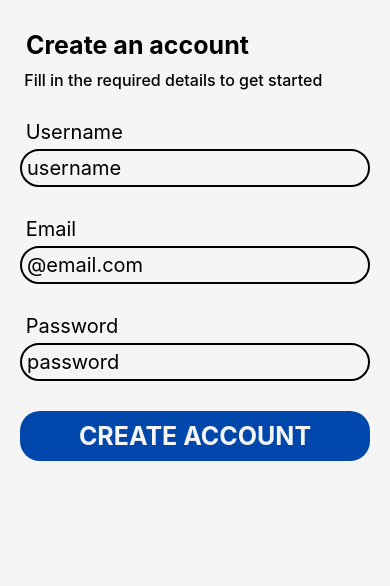
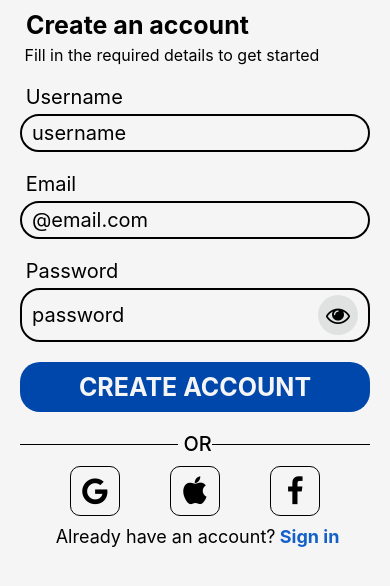
Before and after one commit to sharafadeenhammed/react-native-real-estate-app-HOMEVISION-, a React Native app: screen /WELCOME in a window 390 px wide. Shown: the top 586 px of the page. Built offline with nearby package versions, Linux system fonts and the light colour scheme.

Commit message:
completed register screen layout

```diff
--- a/package.json
+++ b/package.json
@@ -25,6 +25,7 @@
     "react-native-reanimated": "^3.5.4",
     "react-native-safe-area-context": "^4.7.2",
     "react-native-screens": "^3.25.0",
+    "react-native-vector-icons": "^10.0.1",
     "react-redux": "^8.1.3",
     "yup": "^1.3.2"
   },
--- a/src/components/AppText.jsx
+++ b/src/components/AppText.jsx
@@ -1,6 +1,14 @@
 import {StyleSheet, Text} from 'react-native';
 
-const AppText = ({children, text, style, color, fontSize, fontWeight}) => {
+const AppText = ({
+  onPress,
+  children,
+  text,
+  style,
+  color,
+  fontSize,
+  fontWeight,
+}) => {
   const styles = StyleSheet.create({
     text: {
       fontSize: fontSize || 14,
@@ -9,7 +17,11 @@ const AppText = ({children, text, style, color, fontSize, fontWeight}) => {
     },
   });
 
-  return (
+  return onPress ? (
+    <Text onPress={onPress} style={[styles.text, style]}>
+      {children} {text}
+    </Text>
+  ) : (
     <Text style={[styles.text, style]}>
       {children} {text}
     </Text>
--- a/src/components/AppTextInput.jsx
+++ b/src/components/AppTextInput.jsx
@@ -1,4 +1,5 @@
 import {StyleSheet, Text, View, TextInput} from 'react-native';
+import colors from '../config/colors';
 
 const AppTextInput = ({
   RightComponent,
@@ -8,6 +9,7 @@ const AppTextInput = ({
   iconName,
   iconColor,
   inputStyle,
+  cursorColor = colors.black,
   ...others
 }) => {
   return (
@@ -24,9 +26,11 @@ export default AppTextInput;
 const styles = StyleSheet.create({
   container: {
     flexDirection: 'row',
+    alignItems: 'center',
+    justifyContent: 'space-between',
     borderRadius: 20,
     borderWidth: 2,
-    paddingHorizontal: 5,
+    paddingHorizontal: 10,
     paddingVertical: 5,
   },
 });
--- /dev/null
+++ b/src/components/Icon.jsx
@@ -0,0 +1,41 @@
+import {StyleSheet, TouchableWithoutFeedback, View} from 'react-native';
+import colors from '../config/colors';
+// import FontAwesome from 'react-native-vector-icons/dist/FontAwesome';
+// import FontAwesome from 'react-native-vector-icons/FontAwesome';
+import FontAwesome from 'react-native-vector-icons/dist/FontAwesome';
+
+const Icon = ({
+  style,
+  backgroundColor = colors.neutral,
+  name = 'eye',
+  size = 30,
+  onPress,
+  color = colors.neutral,
+}) => {
+  const styles = StyleSheet.create({
+    container: {
+      alignItems: 'center',
+      justifyContent: 'center',
+      height: size,
+      width: size,
+      backgroundColor: backgroundColor,
+      borderRadius: size / 2 || 25,
+    },
+  });
+
+  return onPress ? (
+    <TouchableWithoutFeedback onPress={onPress}>
+      <View style={[styles.container, style]}>
+        <FontAwesome name={name} size={size * 0.6} color={color} />
+      </View>
+    </TouchableWithoutFeedback>
+  ) : (
+    <TouchableWithoutFeedback>
+      <View style={[styles.container, style]}>
+        <FontAwesome name={name} size={size * 0.6} color={color} />
+      </View>
+    </TouchableWithoutFeedback>
+  );
+};
+
+export default Icon;
--- a/src/components/ScrollScreen.jsx
+++ b/src/components/ScrollScreen.jsx
@@ -3,9 +3,18 @@ import {StyleSheet, StatusBar, SafeAreaView, ScrollView} from 'react-native';
 import statusBar from '../config/statusBar';
 import colors from '../config/colors';
 
-const ScroolScreen = ({children, style, statusBarColor, statusBarStyle}) => {
+const ScroolScreen = ({
+  children,
+  style,
+  statusBarColor,
+  statusBarStyle,
+  ...others
+}) => {
   return (
-    <ScrollView style={[styles.container, style]}>
+    <ScrollView
+      showsVerticalScrollIndicator={false}
+      style={[styles.container, style]}
+      {...others}>
       <StatusBar
         animated={true}
         backgroundColor={statusBarColor || colors.neutral}
--- a/src/screens/RegisterScreen.jsx
+++ b/src/screens/RegisterScreen.jsx
@@ -1,4 +1,5 @@
-import {StyleSheet, Text, View} from 'react-native';
+import {StyleSheet, TouchableWithoutFeedback, View} from 'react-native';
+import {useState} from 'react';
 
 import colors from '../config/colors';
 import Screen from '../components/Screen';
@@ -6,8 +7,10 @@ import ScroolScreen from '../components/ScrollScreen';
 import AppButton from '../components/AppButton';
 import AppText from '../components/AppText';
 import AppTextInput from '../components/AppTextInput';
+import Icon from '../components/Icon';
 
 const RegisterScreen = () => {
+  const [showPassword, setShowPassword] = useState(false);
   return (
     <ScroolScreen style={styles.container}>
       <AppText style={styles.header} text="Create an account" />
@@ -28,15 +31,37 @@ const RegisterScreen = () => {
         inputStyle={styles.input}
         style={styles.inputContainer}
         text="hello"
+        keyboardType="email-address"
         placeholder="@email.com"
       />
 
       <AppText style={styles.placeholder} text="Password" />
       <AppTextInput
-        inputStyle={styles.input}
+        inputStyle={{...styles.input, ...styles.passwordInput}}
         style={styles.inputContainer}
+        secureTextEntry={!showPassword}
         text="hello"
         placeholder="password"
+        cursorColor={colors.black}
+        LeftComponent={
+          showPassword ? (
+            <Icon
+              name="eye-slash"
+              color={colors.black}
+              size={40}
+              backgroundColor={colors.light}
+              onPress={() => setShowPassword(false)}
+            />
+          ) : (
+            <Icon
+              name="eye"
+              size={40}
+              backgroundColor={colors.light}
+              color={colors.black}
+              onPress={() => setShowPassword(true)}
+            />
+          )
+        }
       />
 
       <AppButton
@@ -44,6 +69,54 @@ const RegisterScreen = () => {
         textColor={colors.neutral}
         text="CREATE ACCOUNT"
       />
+      <View style={styles.divider}>
+        <View style={styles.dividerLine} />
+        <AppText
+          text="OR"
+          fontSize={20}
+          fontWeight="500"
+          color={colors.black}
+        />
+        <View style={styles.dividerLine} />
+      </View>
+
+      <View style={styles.altternativeSignupContainer}>
+        <Icon
+          style={styles.alternativeSignupItem}
+          size={50}
+          backgroundColor={colors.light}
+          name="google"
+          color={colors.black}
+        />
+        <Icon
+          style={styles.alternativeSignupItem}
+          size={50}
+          backgroundColor={colors.light}
+          name="apple"
+          color={colors.black}
+        />
+        <Icon
+          style={styles.alternativeSignupItem}
+          size={50}
+          backgroundColor={colors.light}
+          name="facebook"
+          color={colors.black}
+        />
+      </View>
+      <View style={styles.signinContainer}>
+        <AppText
+          fontSize={18}
+          color={colors.black}
+          text="Already have an account?"
+        />
+        <AppText
+          onPress={() => console.log('handle navigation to login screen...')}
+          fontSize={18}
+          fontWeight="700"
+          color={colors.blue}
+          text="Sign in"
+        />
+      </View>
     </ScroolScreen>
   );
 };
@@ -51,37 +124,73 @@ const RegisterScreen = () => {
 export default RegisterScreen;
 
 const styles = StyleSheet.create({
+  altternativeSignupContainer: {
+    flexDirection: 'row',
+    alignItems: 'center',
+    justifyContent: 'space-evenly',
+    width: '100%',
+    marginBottom: 10,
+  },
+  alternativeSignupItem: {
+    borderRadius: 10,
+    backgroundColor: colors.neutral,
+    borderColor: colors.black,
+    borderWidth: 0.5,
+  },
   button: {
     borderRadius: 20,
     backgroundColor: colors.primary,
+    marginBottom: 20,
   },
   container: {
     backgroundColor: colors.neutral,
     paddingHorizontal: 20,
-    paddingVertical: 30,
+    paddingVertical: 10,
+    paddingBottom: 100,
+  },
+  divider: {
+    flexDirection: 'row',
+    alignItems: 'center',
+    justifyContent: 'space-between',
+    width: '100%',
+    marginBottom: 10,
+  },
+  dividerLine: {
+    width: '45%',
+    borderBottomColor: '#000',
+    borderBottomWidth: 1.5,
   },
   header: {
     color: colors.black,
     fontWeight: 700,
     fontSize: 25,
-    marginBottom: 10,
+    marginBottom: 5,
   },
   inputContainer: {
-    marginBottom: 30,
+    marginBottom: 20,
   },
   placeholder: {
     color: colors.black,
     fontSize: 20,
     marginBottom: 5,
   },
+  signinContainer: {
+    flexDirection: 'row',
+    justifyContent: 'center',
+    marginBottom: 30,
+  },
   tagLine: {
     color: colors.black,
     fontSize: 16,
-    fontWeight: '500',
-    marginBottom: 30,
+    fontWeight: '400',
+    marginBottom: 20,
   },
   input: {
     fontSize: 20,
-    width: 'auto',
+    width: '100%',
+    height: '100%',
+  },
+  passwordInput: {
+    width: '87%',
   },
 });
```
Also changed, not shown: 2 other files (tests, documents, lock files or other folders).
